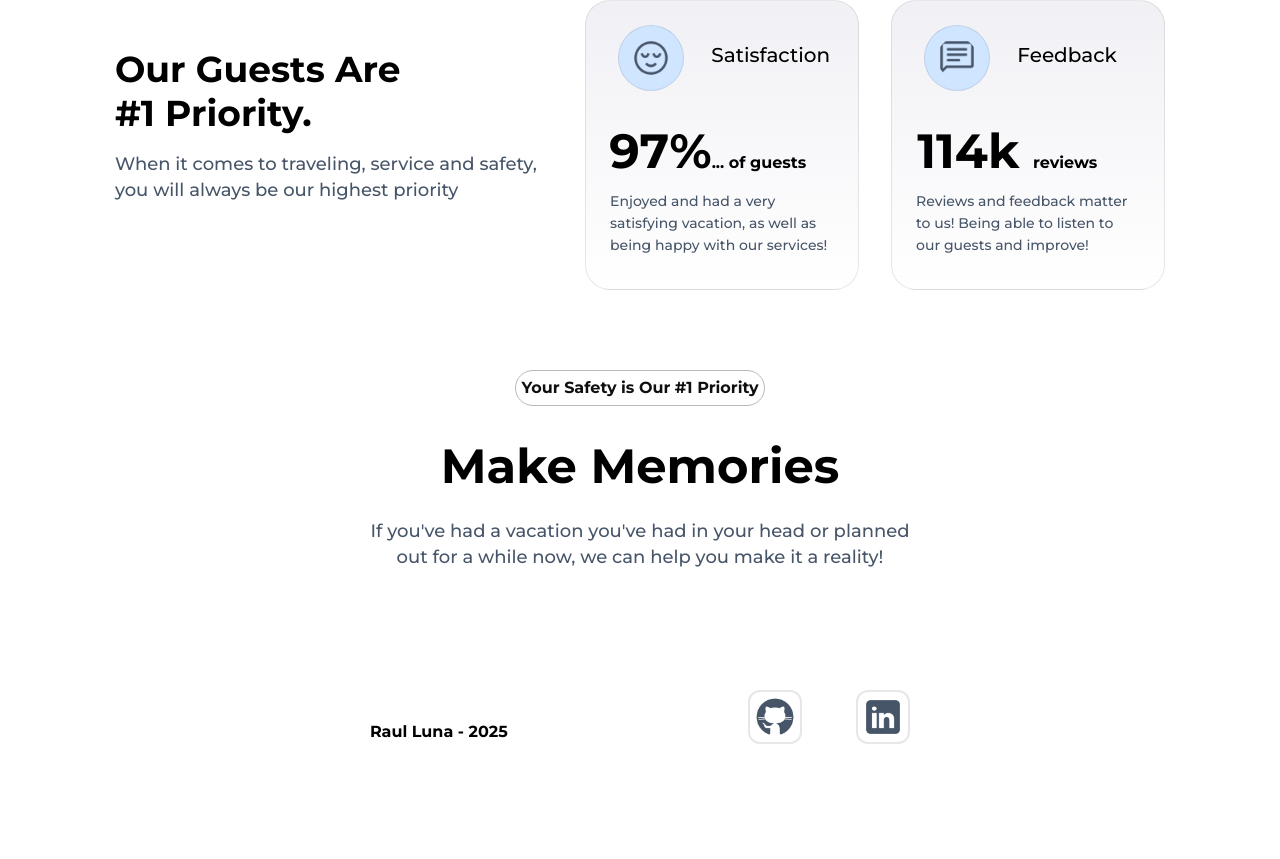
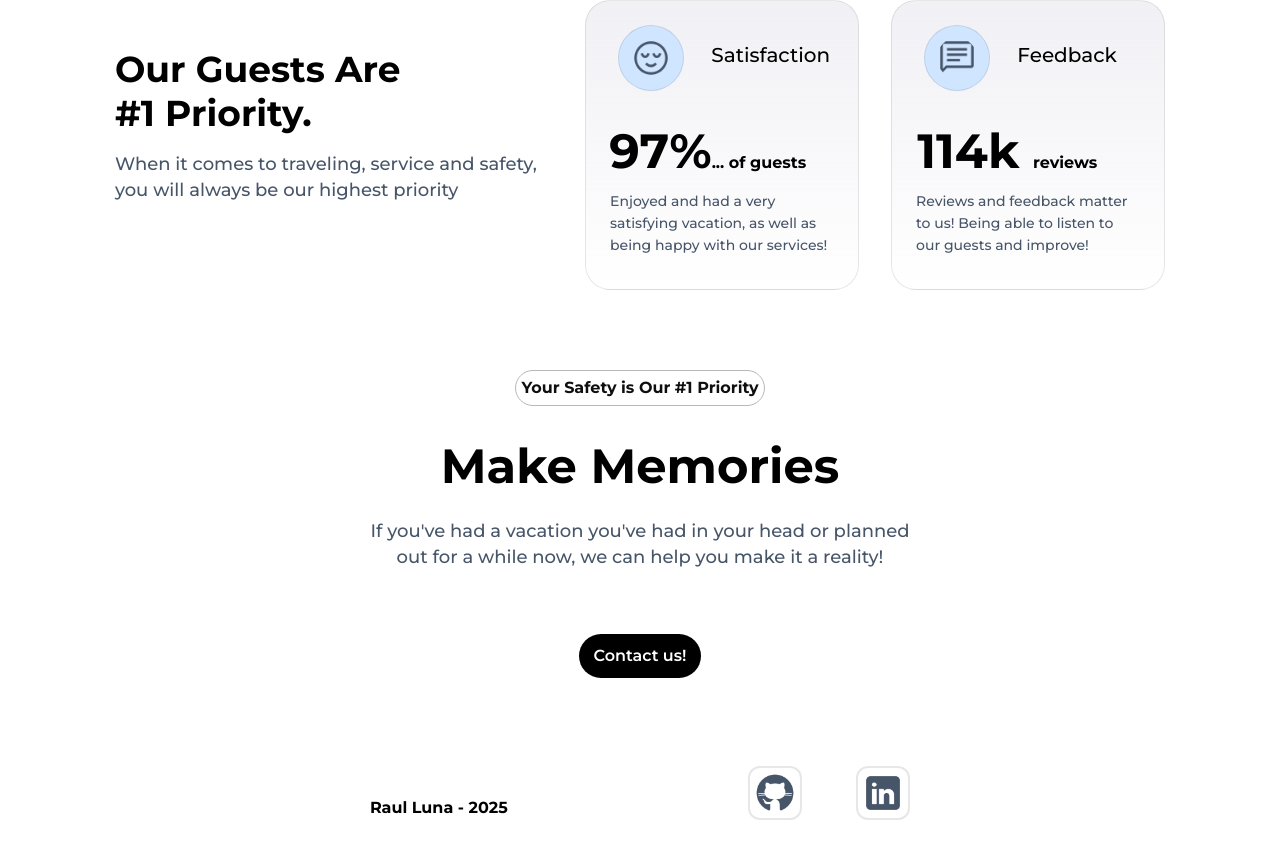
Before and after one commit to Nero1889/Project-5---GeoGo, a React (Vite) app: page / in a window 1280 px wide. Shown: the part 4031-4890 px from the top of the page. Before the commit the page ends 4830 px from the top, so only its background shows below. Built offline with nearby package versions, Linux system fonts and the light colour scheme; a web font is replaced by a local one.

Commit message:
Update Memories.jsx

```diff
--- a/src/Memories.jsx
+++ b/src/Memories.jsx
@@ -5,6 +5,7 @@ function Memories() {
             <h1 id="memories-title">Make Memories</h1>
             <p id="memories-desc">If you've had a vacation you've had in your head or
             planned out for a while now, we can help you make it a reality!</p>
+            <button className="btn">Contact us!</button>
         </div>
     )
 }
```
